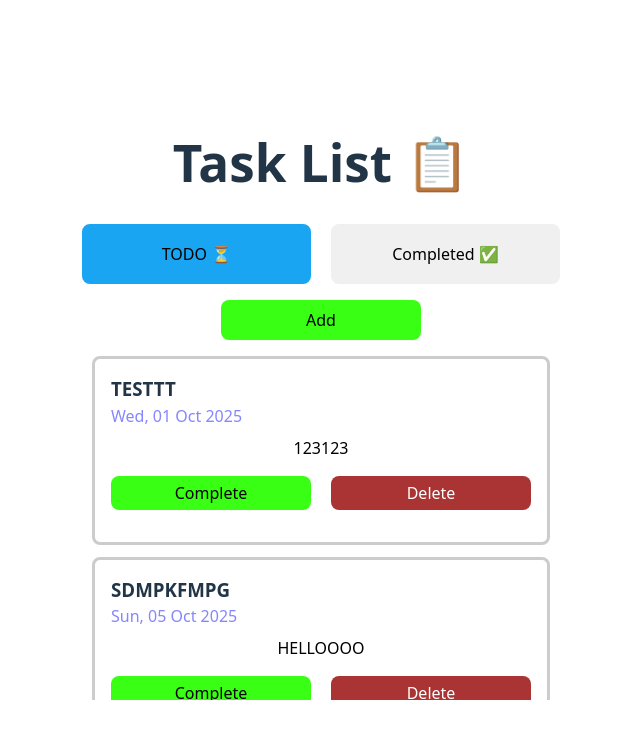
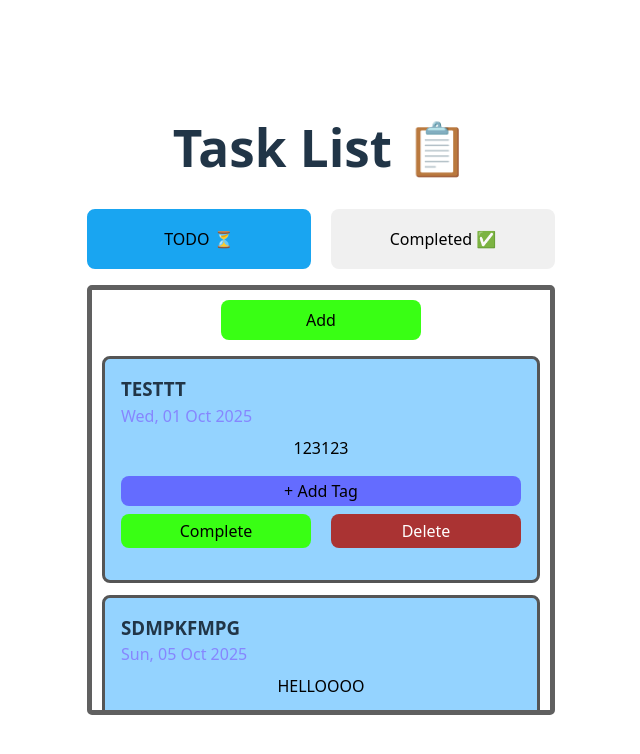
Before and after one commit to RiddhRam/YURS-GUI-Task, a React (Vite) app: page / in a window 1280 px wide. Shown: the top 754 px of the page, without its empty margins (319-959 px from the left). Built offline with nearby package versions, Linux system fonts and the light colour scheme.

Commit message:
Can now add tags directly from an existing task

```diff
--- a/package.json
+++ b/package.json
@@ -5,6 +5,7 @@
   "type": "module",
   "scripts": {
     "dev": "vite",
+    "host": "vite --host",
     "build": "tsc -b && vite build",
     "lint": "eslint .",
     "preview": "vite preview"
--- a/src/App.css
+++ b/src/App.css
@@ -33,7 +33,7 @@ body {
   margin: 0;
   display: flex;
   place-items: center;
-  min-width: 320px;
+  min-width: 260px;
   min-height: 100vh;
 }
 
@@ -44,6 +44,18 @@ h1 {
 
 p {
   color: #fff;
+}
+
+.task-tags {
+  display: flex;
+  align-items: center;
+  justify-content: center;
+  padding: 4px 8px;
+  border-radius: 12px;
+  background-color: #828282ff;
+  max-width: 200px;
+  word-break: break-word;
+  text-align: center;
 }
 
 .button-container {
@@ -100,11 +112,13 @@ button.add-button:hover {
   background-color: #28ff03;
   border-color: #2bc60f;
 }
-button.add-task-button {
+button.add-item-button {
+  margin: 0;
+  padding: 0;
   background: #646cff;
   color: #000;
 }
-button.add-task-button:hover {
+button.add-item-button:hover {
   border-color: #fff;
 }
 button.complete-button {
@@ -128,12 +142,13 @@ ul {
 }
 
 li {
+  background: rgba(25, 84, 125, 1);
   border: 3px solid #ccc;
   border-radius: 8px;
   padding: 16px;
   margin-bottom: 12px;
   list-style-type: none;
-  max-width: 500px;
+  max-width: 400px;
 }
 
 input {
@@ -161,4 +176,11 @@ input {
   p {
     color: #000;
   }
+  li {
+    background: rgb(148, 211, 255);
+    border: 3px solid #555;
+  }
+  .task-tags {
+    color: #fff;
+  }
 }
--- a/src/components/TaskList.tsx
+++ b/src/components/TaskList.tsx
@@ -10,36 +10,42 @@ export function TaskList({ viewToDoScreen }: { viewToDoScreen: boolean }) {
       name: "TESTTT",
       description: "123123",
       date: new Date("2025-10-01"),
+      tags: [],
       completed: false,
     },
     {
       name: "DFMPSGSERS",
       description: "ADFDSGDSG",
       date: new Date("2025-10-03"),
+      tags: [],
       completed: true,
     },
     {
       name: "SDMPKFMPG",
       description: "HELLOOOO",
       date: new Date("2025-10-05"),
+      tags: ["Homework"],
       completed: false,
     },
     {
       name: "NOSOGNSGSD",
       description: "Hello world",
       date: new Date("2025-10-01"),
+      tags: ["Homework"],
       completed: true,
     },
     {
       name: "SDMFPPSGR",
       description: "DSDGDSMGSDP",
       date: new Date("2025-10-05"),
+      tags: ["Chores", "Car", "Idk"],
       completed: true,
     },
     {
       name: "SDMFPPSGRksfalaksf",
       description: "DSDGDSMfsajksfafsDP",
       date: undefined,
+      tags: ["Chores", "Car"],
       completed: true,
     },
   ])
@@ -89,6 +95,7 @@ export function TaskList({ viewToDoScreen }: { viewToDoScreen: boolean }) {
         name: newTask.name,
         description: newTask.description,
         date: newTask.date,
+        tags: [],
         completed: false
       }
     ]);
@@ -96,8 +103,17 @@ export function TaskList({ viewToDoScreen }: { viewToDoScreen: boolean }) {
     setShowAddForm(false);
   };
 
+  // Function to add a new tag to the existing task
+  const onAddTag = (tag : string, taskToModify: TaskListData) => {
+    setToDoTasks(prevTasks =>
+      prevTasks.map(task =>
+        task === taskToModify ? { ...task, tags: [...task.tags, tag] } : task
+      )
+    );
+  };
+
   return (
-    <div style={{ height: '400px', overflowY: 'auto', paddingRight: '10px', paddingLeft: '10px'}}>
+    <div style={{ height: '400px', overflowY: 'auto', padding: '10px', border: "5px solid #606060ff", borderRadius: "5px", borderSpacing: "10px"}}>
       {/* Add a task */}
       { viewToDoScreen &&
       <>
@@ -123,7 +139,7 @@ export function TaskList({ viewToDoScreen }: { viewToDoScreen: boolean }) {
               value={newTask.date ? newTask.date.toISOString().split('T')[0] : ''}
               onChange={e => setNewTask(prev => ({ ...prev, date: e.target.value ? new Date(e.target.value) : undefined }))}
             />
-            <button onClick={handleAddTask} className='add-task-button'>Add Task</button>
+            <button onClick={handleAddTask} className='add-item-button'>Add Task</button>
           </div>
         )}
       </>
@@ -137,9 +153,12 @@ export function TaskList({ viewToDoScreen }: { viewToDoScreen: boolean }) {
             name={task.name}
             description={task.description}
             date={task.date}
+            tags={task.tags}
             completed={task.completed}
             onDelete={() => onDelete(task)}
             onComplete={() => onComplete(task)}
+            /* Im presetting the task parameter, TaskListItem just needs to send back the tag being added now */
+            onAddTag={(tag: string) => onAddTag(tag, task)}
           />
         ))}
       </ul>
--- a/src/components/TaskListItem.tsx
+++ b/src/components/TaskListItem.tsx
@@ -1,14 +1,23 @@
+import { useState } from "react";
+
 // Each item being displayed within the list
-export function TaskListItem({ name, description, date, completed, onDelete, onComplete }: {
+export function TaskListItem({ name, description, date, tags, completed, onDelete, onComplete, onAddTag }: {
   name: string;
   description: string;
   date: Date | undefined;
+  tags: string[];
   completed: boolean;
   onDelete: () => void;
   onComplete: () => void;
+  onAddTag: (tag: string) => void;
 }) {
+
+  const [newTag, setNewTag] = useState('');
+  const [isAddingTag, setIsAddingTag] = useState(false);
+
   return (
     <li>
+      {/* name and description */}
       <div style={{ textAlign: 'left' }}>
         <h3 style={{ margin: 0, whiteSpace: 'normal', wordBreak: 'break-word' }}>{name}</h3>
         {/* Trim the time, just keep the date*/}
@@ -16,6 +25,49 @@ export function TaskListItem({ name, description, date, completed, onDelete, onC
       </div>
       <p style={{ marginTop: '8px', whiteSpace: 'normal', wordBreak: 'break-word' }}>{description}</p>
 
+      {/* Tags */}
+      <div style={{ display: "flex", gap: "8px", marginBottom: "8px" }}>
+        {tags.map((tag, index) => (
+          <span key={index} className="task-tags">
+            {tag}
+          </span>
+        ))}
+
+        {isAddingTag ? (
+          <input
+            type="text"
+            value={newTag}
+            onChange={(e) => setNewTag(e.target.value)}
+            onKeyDown={(e) => {
+              if (e.key === "Enter" && newTag.trim()) {
+                onAddTag(newTag.trim());
+                setNewTag("");
+                setIsAddingTag(false);
+              }
+            }}
+            onBlur={() => setIsAddingTag(false)}
+            autoFocus
+            style={{
+              padding: "4px 8px",
+              borderRadius: "12px",
+              border: "1px solid #ccc",
+            }}
+          />
+        ) : (
+          <>
+            {tags.length < 3 && <button
+                onClick={() => setIsAddingTag(true)}
+                className="add-item-button"
+                style={{height: '30px'}}
+              >
+                + Add Tag
+              </button>
+            }
+          </>
+        )}
+      </div>
+
+      {/* Complete or Add */}
       <div className="button-container">
         <button onClick={onComplete} className="complete-button" disabled={completed}>
           {completed ? "Completed" : "Complete"}
--- a/src/types.tsx
+++ b/src/types.tsx
@@ -3,5 +3,6 @@ export interface TaskListData {
   name: string;
   description: string;
   date: Date | undefined;
+  tags: string[]
   completed: boolean;
 }
```
